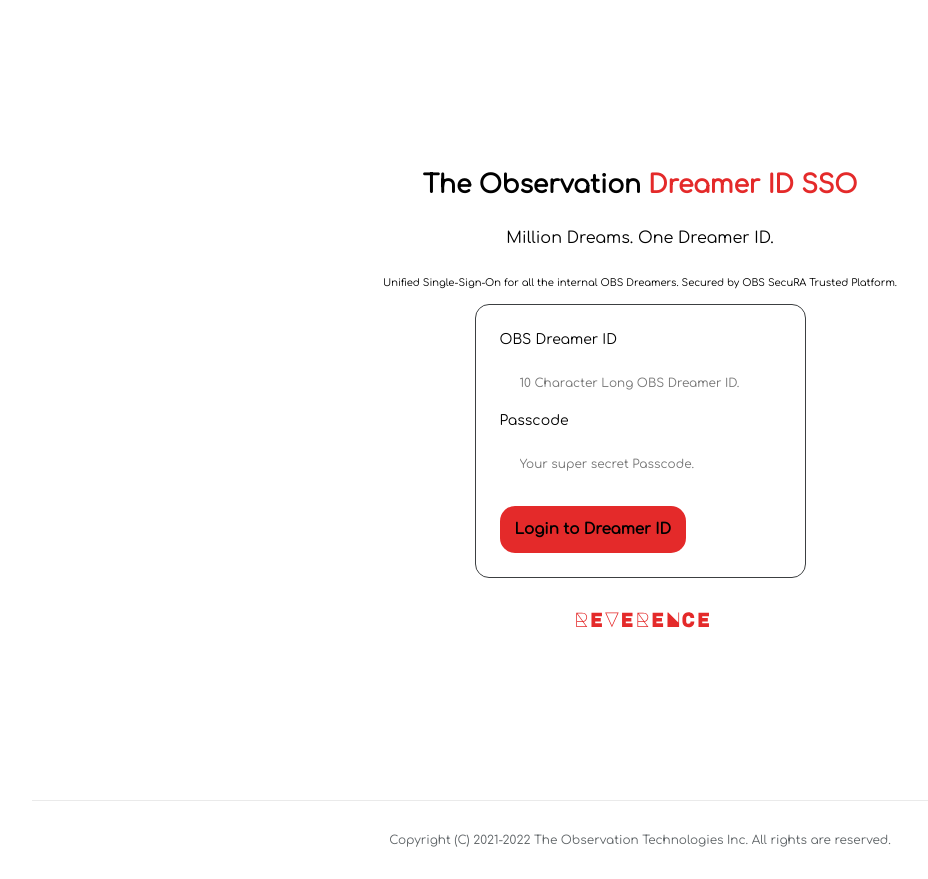
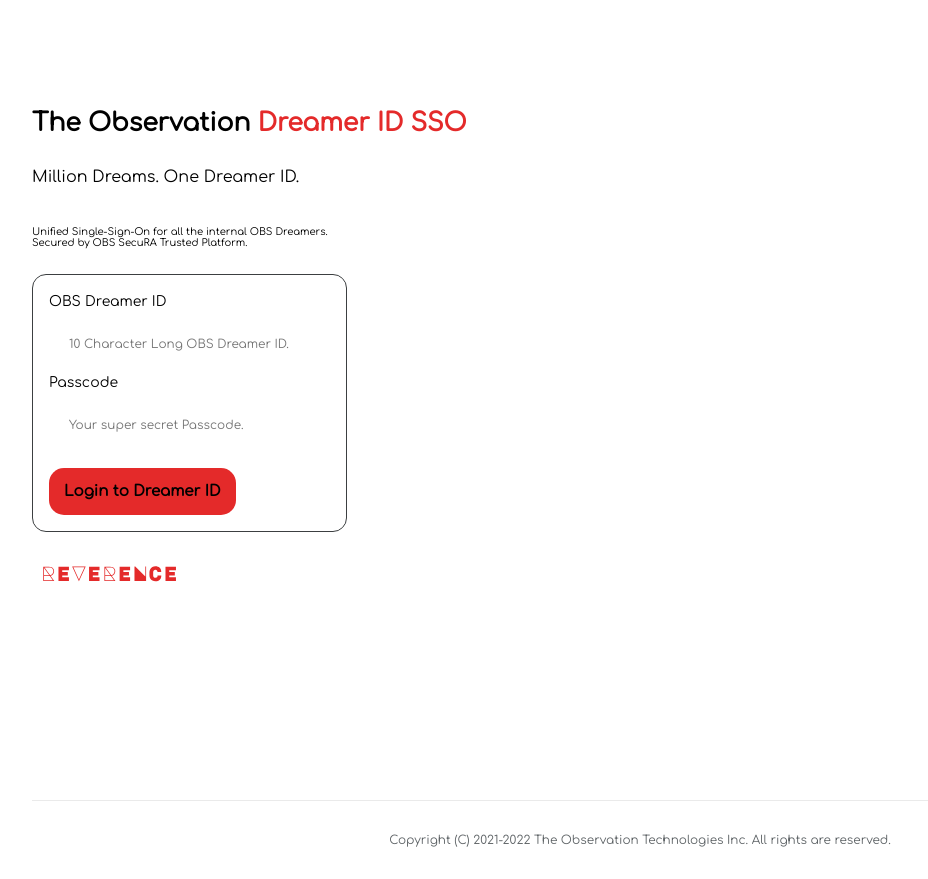
Before and after one commit to swastiknath/obsdreameridweb, a Next.js app: page / in a window 1280 px wide. Shown: the whole page, without its empty margins (0-928 px from the left). Built offline with nearby package versions, Linux system fonts and the light colour scheme.

Commit message:
Initial Commit 2

```diff
--- a/pages/index.js
+++ b/pages/index.js
@@ -16,6 +16,7 @@ export default function Home() {
       </Head>
 
       <main className={styles.main}>
+
           <Image
               margin="0 0 15px"
               src="/obslonglogo.svg" alt="OBS LOGO" width={75} height={45} color="#ffffff"/>
@@ -26,7 +27,7 @@ export default function Home() {
         <p className={styles.description}> Million Dreams. One Dreamer ID. </p>
 
        <div className={styles.bodyText}>
-           <p>Unified Single-Sign-On for all the internal OBS Dreamers. Secured by OBS SecuRA Trusted Platform.</p> </div>
+           <p>Unified Single-Sign-On for all the internal OBS Dreamers. <br/>Secured by OBS SecuRA Trusted Platform.</p> </div>
 
         <form action="/" className={styles.form} method="post">
 
@@ -42,12 +43,10 @@ export default function Home() {
 
             <button type="submit">Login to Dreamer ID</button>
         </form>
+          <Image src="/rvrhm.svg" alt="RVRHM Logo" width={150} height={80}/>
 
-          <div className={styles.grid}>
 
-              <Image src="/rvrhm.svg" alt="RVRHM Logo" width={150} height={80}/>
 
-          </div>
       </main>
 
       <footer className={styles.footer}>
--- a/styles/Home.module.css
+++ b/styles/Home.module.css
@@ -8,8 +8,8 @@
   flex: 1;
   display: flex;
   flex-direction: column;
-  justify-content: center;
-  align-items: center;
+  justify-content: flex-start;
+  align-items: flex-start;
 }
 
 .footer {
@@ -46,12 +46,12 @@
   margin: 0;
   line-height: 1.15;
   font-size: 25px;
-  text-align: center;
+  text-align: left;
 }
 
 .title,
 .description {
-  text-align: center;
+  text-align: left;
 }
 
 .description {
@@ -60,7 +60,7 @@
 }
 
 .bodyText p {
-  margin: 0 25px ;
+  margin-right: 25px;
   font-size:10px;
   text-align: justify;
 
@@ -98,9 +98,9 @@
 }
 
 .form {
-  align-self: center;
-  margin: 1rem;
-  padding: 1.5rem;
+  align-self: flex-start;
+  margin: 1rem 0rem 1rem;
+  padding: 1rem;
   text-align: left;
   color: inherit;
   flex-wrap: wrap;
--- a/styles/globals.css
+++ b/styles/globals.css
@@ -21,6 +21,9 @@ a {
   }
   body {
     color: white;
-    background: #141414;
+    background: #000000;  /* fallback for old browsers */
+    background: -webkit-linear-gradient(to right, #434343, #000000);  /* Chrome 10-25, Safari 5.1-6 */
+    background: linear-gradient(to right, #434343, #000000); /* W3C, IE 10+/ Edge, Firefox 16+, Chrome 26+, Opera 12+, Safari 7+ */
+
   }
 }
```
